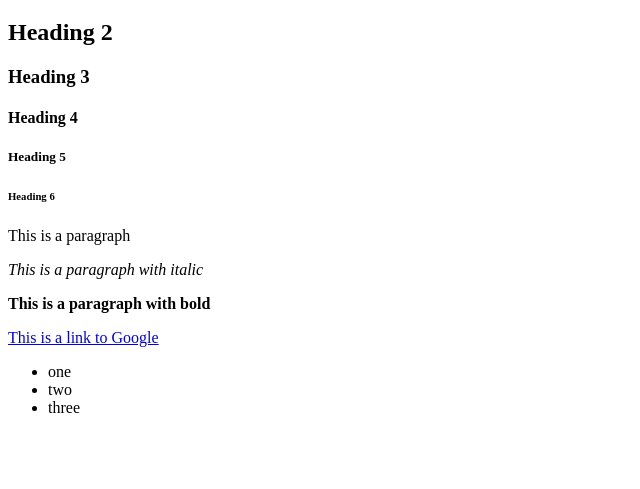
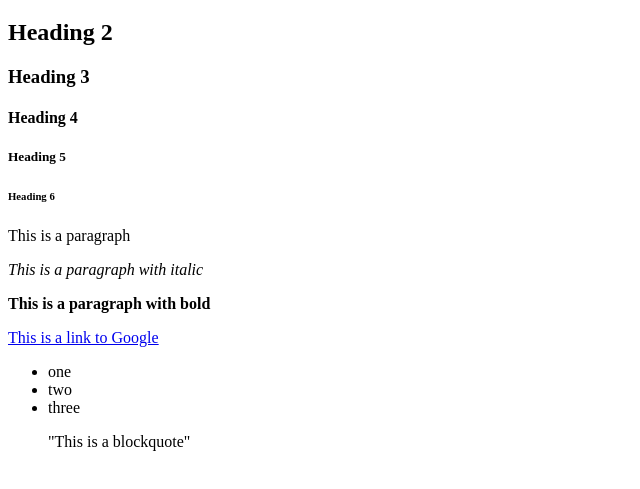
Before and after one commit to zo3njit/is218-sp17, a plain HTML site: page tags.html in a window 1280 px wide. Shown: the part 61-550 px from the top of the page, without its empty margins (0-640 px from the left). Drawn offline with Linux system fonts and the light colour scheme.

Commit message:
add <blockquote tag in tags.html file

```diff
--- a/tags.html
+++ b/tags.html
@@ -25,6 +25,8 @@
     <li>three</li>
   </ul>
 
+  <blockquote>"This is a blockquote"</blockquote>
+
 
 
 </body>
```
